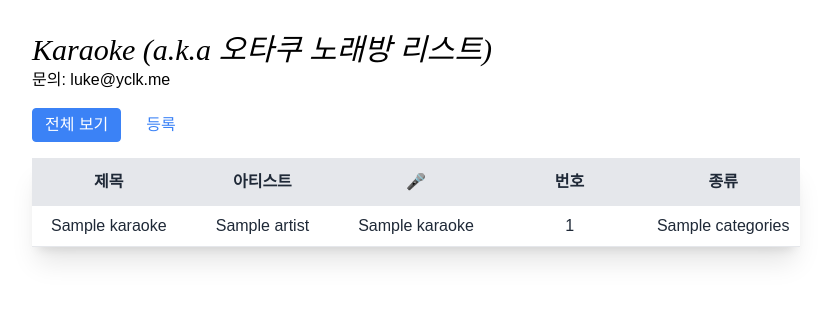
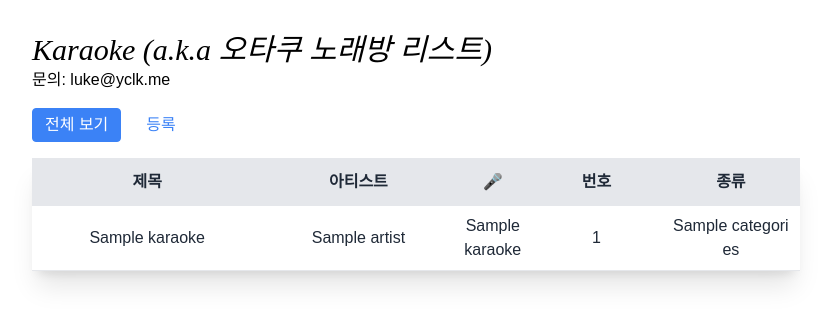
Before and after one commit to YCLK/karaoke-index-vercel, a Flask app: page / in a window 1280 px wide. Shown: the top 325 px of the page, without its empty margins (224-1055 px from the left). Run offline with Flask 3, Linux system fonts and the light colour scheme; a database or web service that is not in the repository returns one stand-in record (values such as "Sample title"); some libraries are stand-ins or nearby versions; some web fonts are replaced.

Commit message:
Refactor index.html for karaoke list display
Updated the HTML structure and styles for karaoke list page.

```diff
--- a/api/templates/index.html
+++ b/api/templates/index.html
@@ -58,11 +58,11 @@
         <table class="table-fixed w-full border-collapse text-xs se:text-sm md:text-base text-center text-gray-800 font-sans shadow-xl">
             <thead class="text-gray-800 bg-gray-200">
                 <tr>
-                    <th scope="title" class="py-3">제목</td>
-                    <th scope="artist" class="py-3">아티스트</td>
-                    <th scope="karaoke" class="py-3 hidden sm:table-cell">🎤</td>
-                    <th scope="index" class="py-3">번호</td>
-                    <th scope="genre" class="py-3">종류</th>
+                    <th scope="title" class="py-3 w-[35%] sm:w-[30%]">제목</td>
+                    <th scope="artist" class="py-3 w-[25%] sm:w-[25%]">아티스트</td>
+                    <th scope="karaoke" class="py-3 hidden sm:table-cell sm:w-[10%]">🎤</td>
+                    <th scope="index" class="py-3 w-[20%] sm:w-[17%]">번호</td>
+                    <th scope="genre" class="py-3 w-[20%] sm:w-[18%]">종류</th>
                 </tr>
             </thead>
             <tbody>
@@ -71,7 +71,7 @@
                         <td class="p-2 break-all">{{i['title']}}</td>
                         <td class="p-2 break-all">{{i['artist']}}</td>
                         <td class="p-2 break-all hidden sm:table-cell">{{i['karaoke']}}</td>
-                        <td class="p-2 break-all">{{i['number']}}</td>
+                        <td class="p-2">{{i['number']}}</td>
                         <td class="p-2 break-all">{{i['categories']}}</td>
                     </tr>
                 {% endfor %}
```
